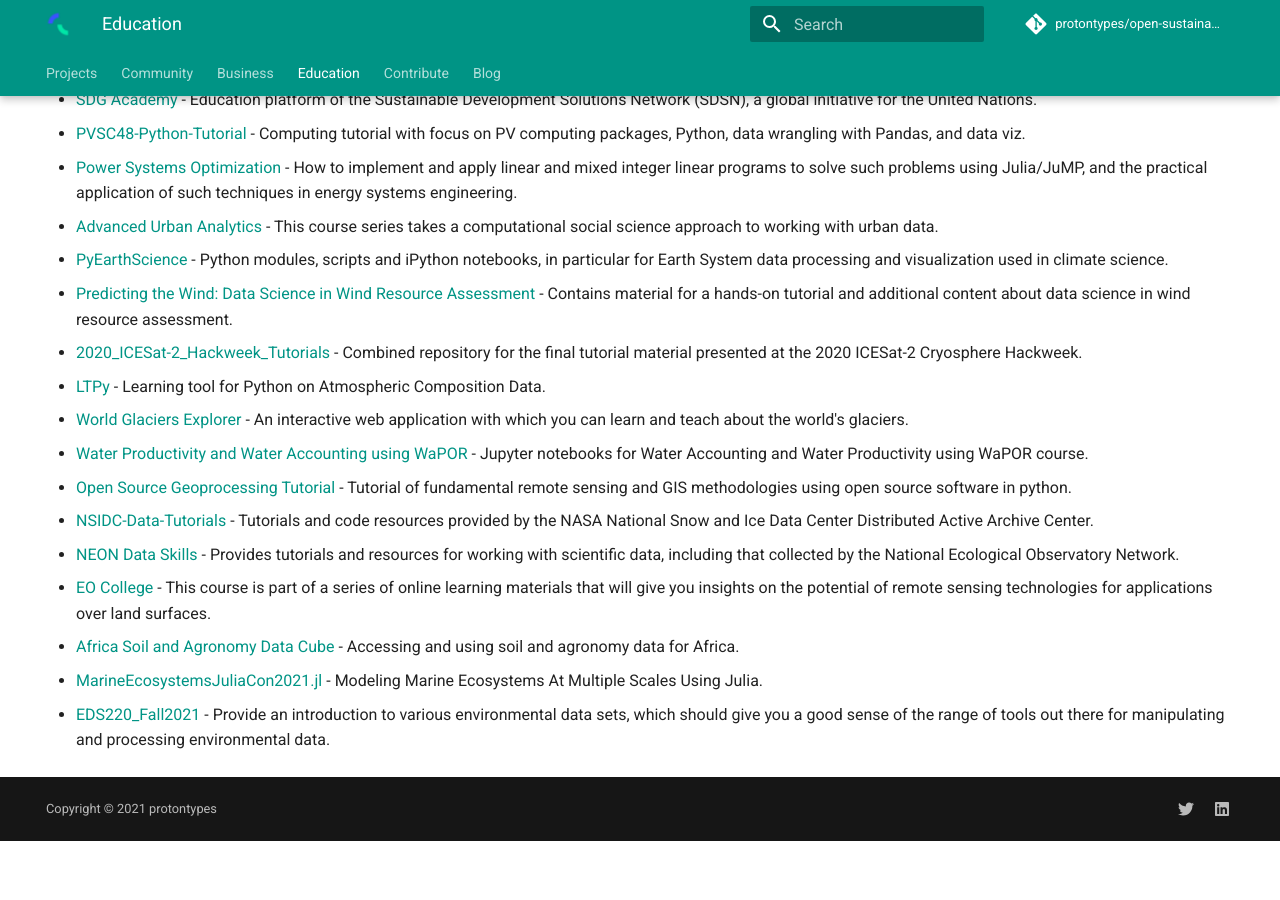
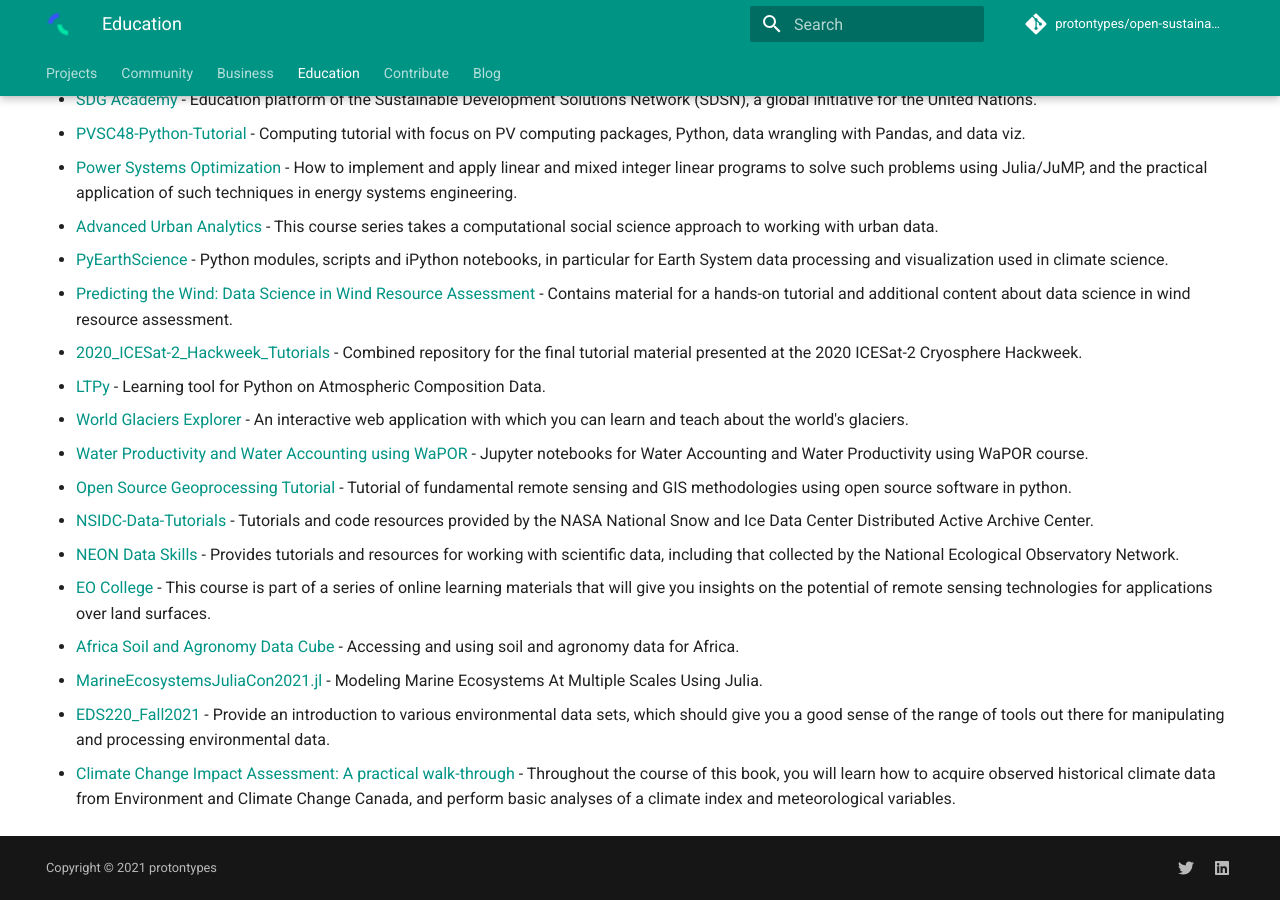
Before and after one commit to protontypes/open-sustainable-technology, an MkDocs documentation site: the page built from docs/education.md, in a window 1280 px wide and 900 px high, scrolled down 1351 px. Built offline with MkDocs 1.6.1 and Material for MkDocs 9.7.7, drawn with Linux system fonts in a browser that asks for light colours; comment, search, counter and statistics services are not loaded; before the commit the page ends 2192 px from its top, so only the background shows below that.

Commit message:
Update education.md
Climate Change Impact Assessment: A practical walk-through https://claut.gitlab.io/man_ccia/  #climatechange #climateaction #openscience #opensource

```diff
--- a/docs/education.md
+++ b/docs/education.md
@@ -55,3 +55,4 @@
 - [Africa Soil and Agronomy Data Cube](https://gitlab.com/openlandmap/africa-soil-and-agronomy-data-cube) - Accessing and using soil and agronomy data for Africa.
 - [MarineEcosystemsJuliaCon2021.jl](https://github.com/JuliaOcean/MarineEcosystemsJuliaCon2021.jl) - Modeling Marine Ecosystems At Multiple Scales Using Julia.
 - [EDS220_Fall2021](https://github.com/samanthastevenson/EDS220_Fall2021) - Provide an introduction to various environmental data sets, which should give you a good sense of the range of tools out there for manipulating and processing environmental data.
+- [Climate Change Impact Assessment: A practical walk-through](https://claut.gitlab.io/man_ccia/) - Throughout the course of this book, you will learn how to acquire observed historical climate data from Environment and Climate Change Canada, and perform basic analyses of a climate index and meteorological variables.
```
